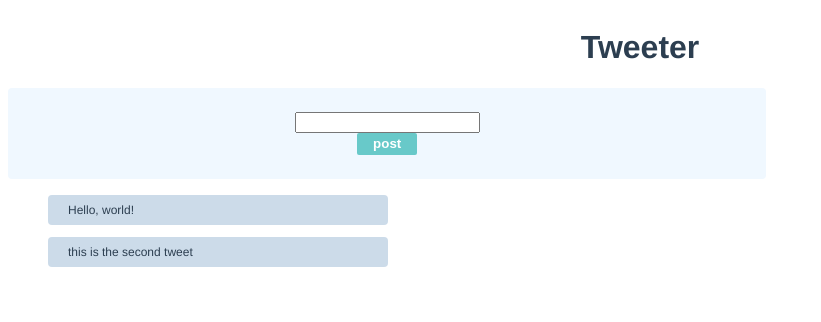
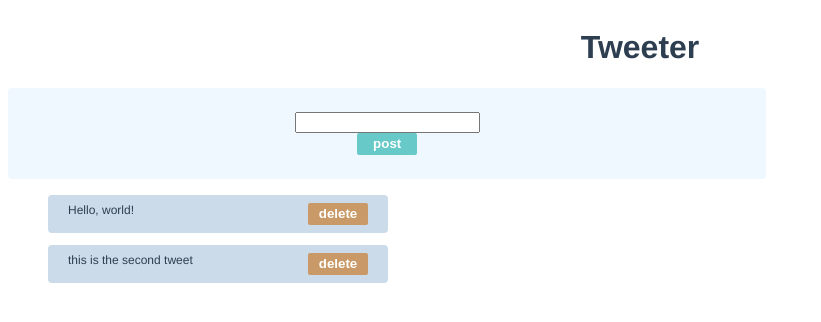
Before and after one commit to Wataru823/vue_learning, a Vue app in the folder vue-guide/: page / in a window 1280 px wide. Shown: the top 322 px of the page, without its empty margins (0-821 px from the left). Built offline with nearby package versions, Linux system fonts and the light colour scheme.

Commit message:
feat: section47

```diff
--- a/vue-guide/src/components/Tweet.vue
+++ b/vue-guide/src/components/Tweet.vue
@@ -1,6 +1,6 @@
 <script setup lang="ts">
 import { ref } from 'vue'
-const tweets = ref([{ id: 0, description: 'Hello, world!' }, { id: 0, description: 'this is the second tweet' }])
+const tweets = ref([{ id: 0, description: 'Hello, world!' }, { id: 1, description: 'this is the second tweet' }])
 const inputtingDescription = ref<string>('')
 
 const postTweet = () => {
@@ -8,6 +8,10 @@ const postTweet = () => {
   tweets.value.push(tweet)
   inputtingDescription.value = ''
   console.log('post...', tweets.value)
+}
+
+const deleteTweet = (id: number) => {
+  tweets.value = tweets.value.filter(t => t.id !== id)
 }
 
 </script>
@@ -23,6 +27,7 @@ const postTweet = () => {
     <ul>
       <li v-for="tweet in tweets" :key="tweet.id" class="tweet-list">
         <span>{{ tweet.description }}</span>
+        <button @click="deleteTweet(tweet.id)" class="delete-button">delete</button>
       </li>
     </ul>
   </div><!-- /.tweet-container -->
@@ -58,7 +63,7 @@ const postTweet = () => {
   width: 300px;
 }
 
-button {
+.save-button {
   color: #fff;
   font-weight: bold;
   background-color: #68c9c9;
@@ -67,4 +72,22 @@ button {
   width: 60px;
   height: 22px;
 }
+
+.save-button:hover {
+  background-color: #37bdbd;
+}
+
+.delete-button {
+  color: #fff;
+  font-weight: bold;
+  background-color: #c99a68;
+  border-radius: 2px;
+  border: none;
+  width: 60px;
+  height: 22px;
+}
+
+.delete-button:hover {
+  background-color: #c28543;
+}
 </style>
```
